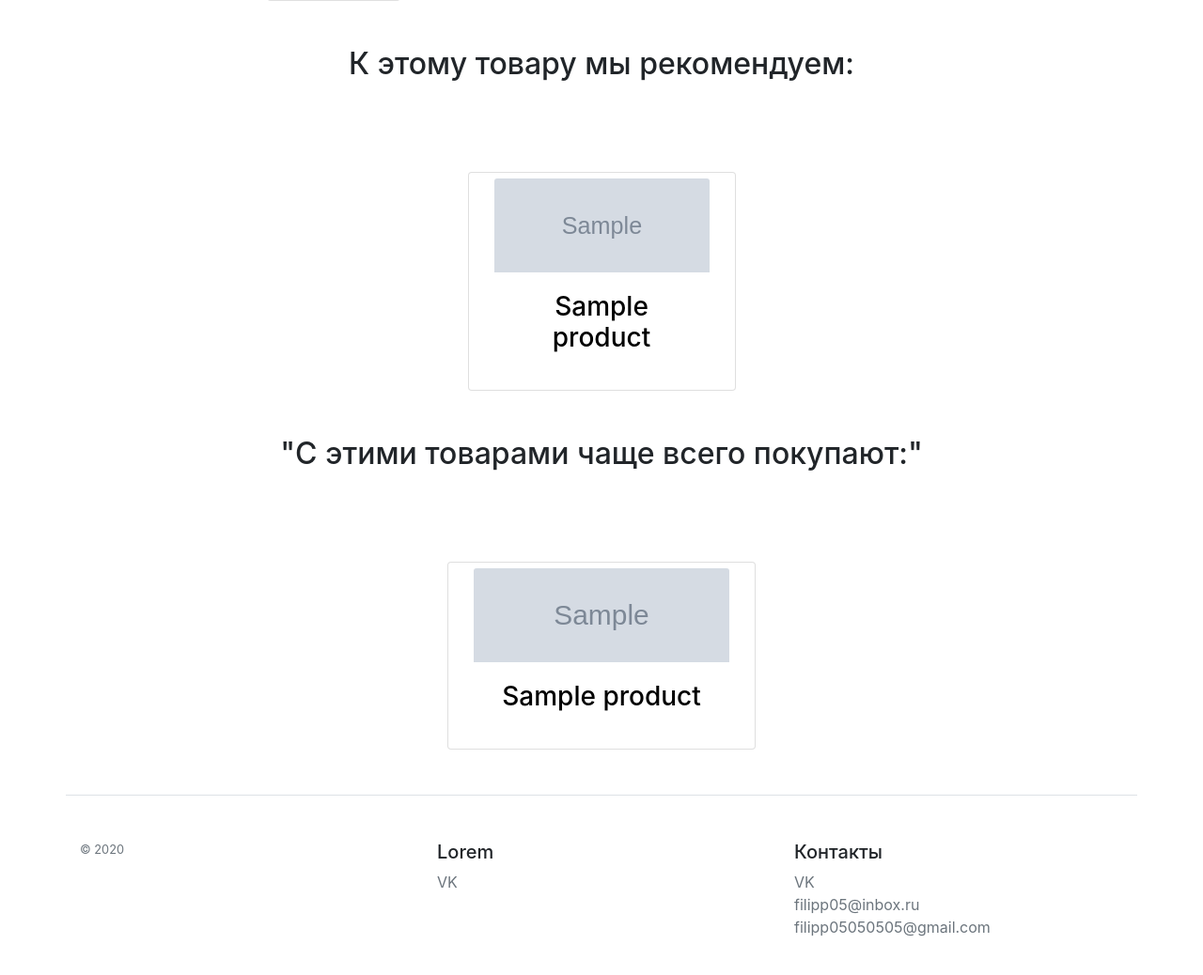
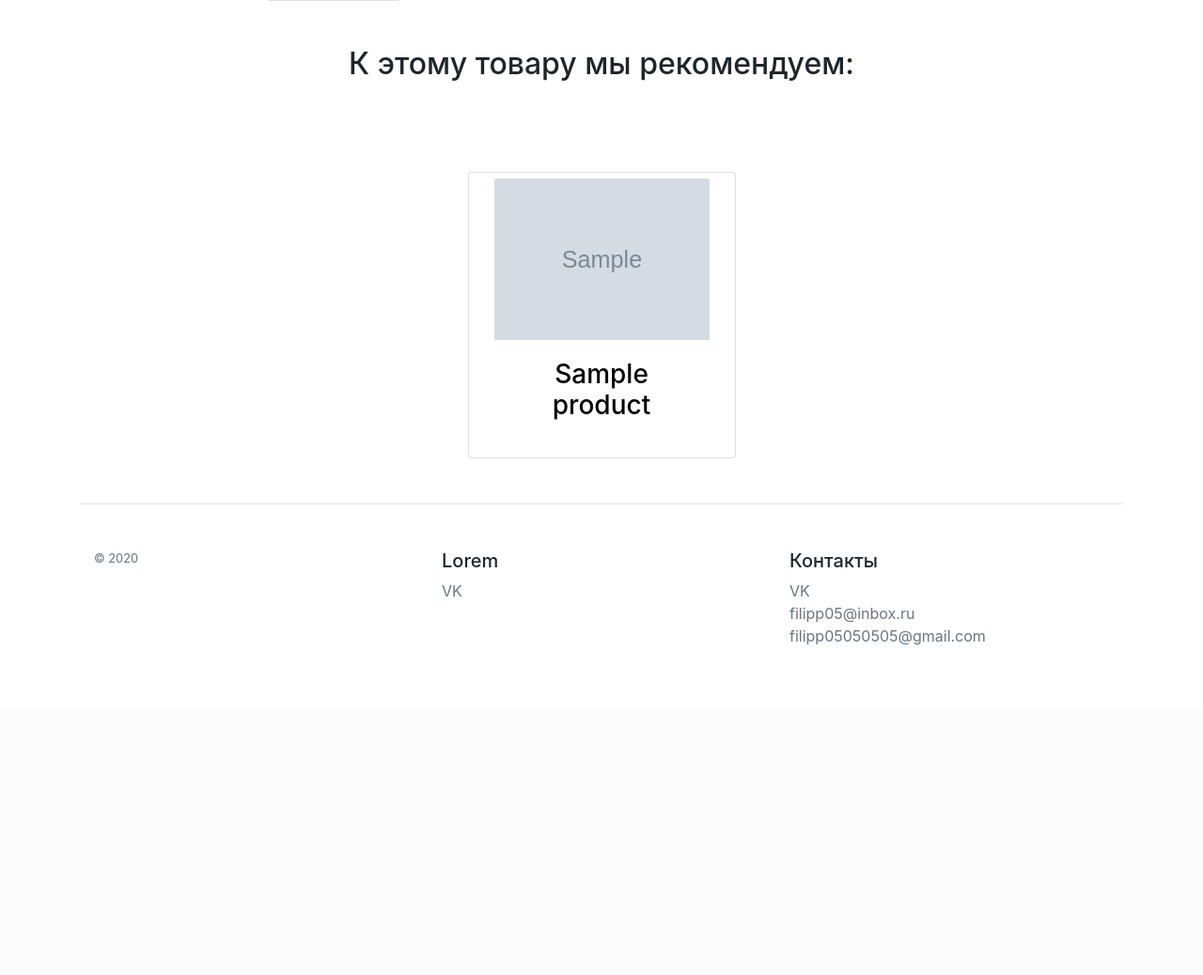
Before and after one commit to filipp05/Django_W-sports, a Django app: template shop/templates/product_detail.html in a window 1280 px wide. Shown: the part 612-1650 px from the top of the page at 94% size. After the commit the page ends 1299 px from the top, so only its background shows below. Run offline with Django 3.2, Linux system fonts and the light colour scheme; the template is opened without the code that fills it: most values are stand-ins (such as "Sample title", 1, 10 or a date in 2020); grey boxes marked "Sample" are stand-in pictures; some libraries are stand-ins or nearby versions.

Commit message:
зменены параметры выбота категории для атрибута

```diff
--- a/shop/models.py
+++ b/shop/models.py
@@ -82,7 +82,7 @@ class ProductAttribute(models.Model):
         VARIANTS = 'VRT', 'Набор вариантов'
 
     name = models.CharField(verbose_name='Название', max_length=150)
-    categories = models.ManyToManyField('Category', verbose_name='Категория')
+    categories = models.ManyToManyField('Category', verbose_name='Категория', blank=True)
     type = models.CharField(choices=AttributeType.choices, max_length=3)
     is_choosable = models.BooleanField(verbose_name="Выбираемый пользователем?", default=False)
 
--- a/shop/templates/product_detail.html
+++ b/shop/templates/product_detail.html
@@ -112,10 +112,10 @@
         {% if forloop.counter0|divisibleby:"3" %}
         </div><div class="row my-5">
         {% endif %}
-        <div class="card col-3 m-auto" style="width: 18rem;">
+        <div class="card col-3 m-auto" style="">
             <a href="{% url 'Wsports:product_url' product_name=product.name %}" class="btn btn-primary detail-btn"
                style="background-color: white; border: none;">
-                <img src="{{ product.photo.url }}" class="card-img-top" alt="{{ product }}" width="70px" height="100px"/>
+                <img src="{{ product.photo.url }}" class="card-img-top" alt="{{ product }}"/>
                 <div class="card-body">
                     <h3 class="card-title" style="color: black;">{{ product.name|truncatewords:5 }}</h3>
                 </div>
@@ -124,25 +124,7 @@
     </div>
     {% endfor %}
 
-</div>
-<h2 align="center">"С этими товарами чаще всего покупают:"</h2>
-    <div class="row my-5">
-    {% for product in product.recommendations.all %}
-        {% if forloop.counter0|divisibleby:"3" %}
-        </div><div class="row my-5">
-        {% endif %}
-        <div class="card col-3 m-auto" style="width: 18rem;">
-            <a href="{% url 'Wsports:product_url' product_name=product.name %}" class="btn btn-primary detail-btn"
-               style="background-color: white; border: none;">
-                <img src="{{ product.photo.url }}" class="card-img-top" alt="{{ product }}" width="70px" height="100px"/>
-                <div class="card-body">
-                    <h3 class="card-title" style="color: black;">{{ product.name|truncatewords:5 }}</h3>
-                </div>
-            </a>
-        </div>
 
-    {% endfor %}
-    </div>
     <script>
         function sentRentForm()
         {
```
